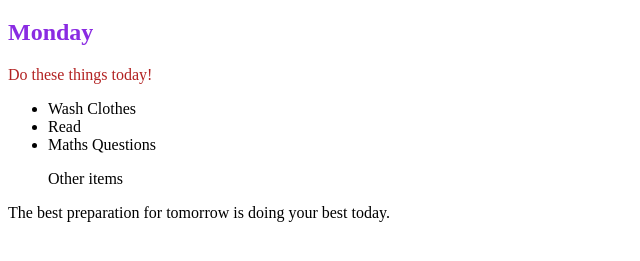
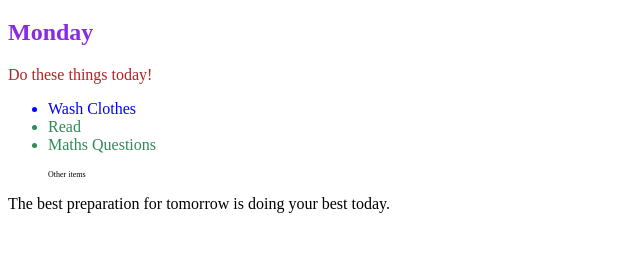
Before and after one commit to Sivag1203/Learning-Web-Development, a plain HTML site: page Combining Selectors/index.html in a window 1280 px wide. Shown: the part 61-322 px from the top of the page, without its empty margins (0-640 px from the left). Drawn offline with Linux system fonts and the light colour scheme.

Commit message:
updated in combining selectors

```diff
--- a/Combining Selectors/style.css
+++ b/Combining Selectors/style.css
@@ -6,3 +6,15 @@ h1, h2{
 .box > p{
     color:firebrick;
 }
+
+.box li {
+    color:blue;
+}
+
+li.done {
+    color:seagreen;
+}
+
+ul p.done{
+    font-size: 0.5rem;
+}
```
